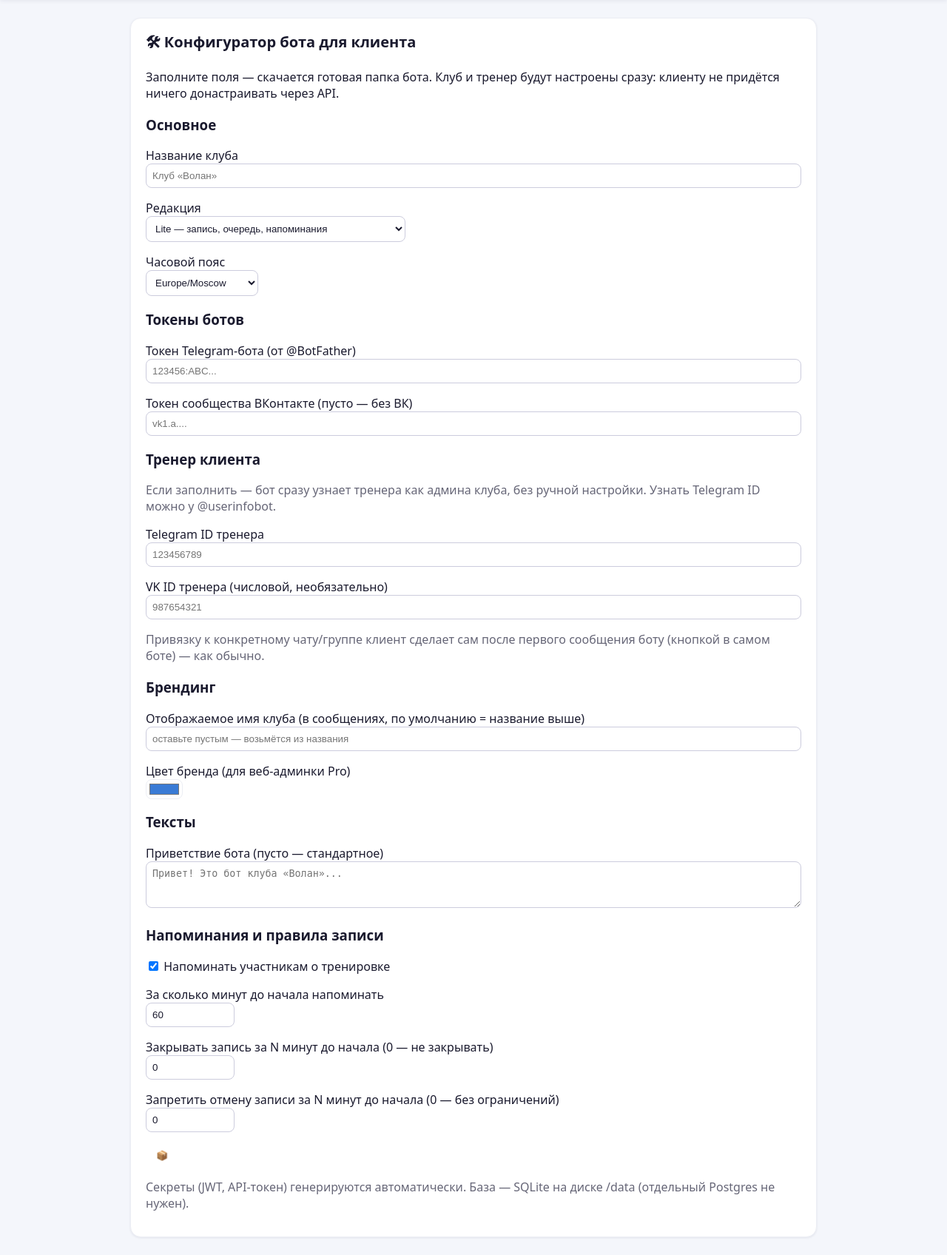
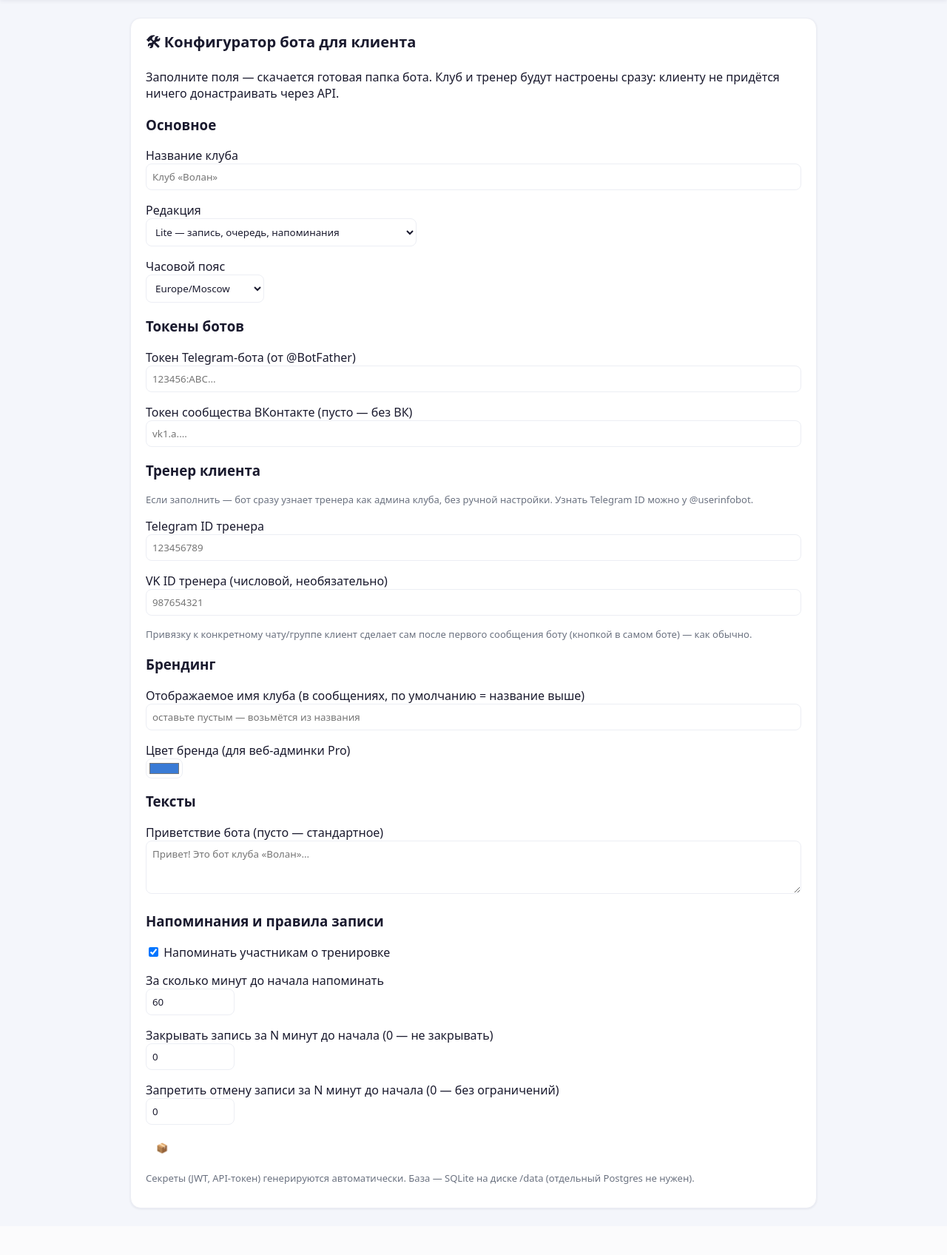
Before and after one commit to Hydwild/sports-training-bot, a FastAPI app: template app/admin/templates/builder.html in a window 1280 px wide. Shown: the part 28-1724 px from the top of the page at 74% size. After the commit the page ends 1663 px from the top, so only its background shows below. Run offline with FastAPI, Linux system fonts and the light colour scheme; the template is opened without the code that fills it, so the values that code supplies are empty; parts of the project's set-up code (start-up, migrations or seed data) failed here and were passed over.

Commit message:
Исправления и улучшения

```diff
--- a/app/admin/templates/base.html
+++ b/app/admin/templates/base.html
@@ -56,12 +56,14 @@
     .no { background: var(--no-bg); color: var(--no-fg); }
     .badge { font-size: 11px; font-weight: 700; letter-spacing: .3px;
              padding: 2px 7px; border-radius: 6px; color: #fff; }
-    .badge.tg { background: #2aabee; }
+    /* цвета подобраны на контраст ≥4.5:1 с белым текстом (WCAG AA) */
+    .badge.tg { background: #1868b0; }
     .badge.vk { background: #4a76a8; }
     .badge.web { background: #6b7280; }
-    .badge.guest { background: #b8860b; }
-    input, select { background: var(--surface); color: var(--text);
-                    border: 1px solid var(--border); border-radius: 8px; }
+    .badge.guest { background: #8a6500; }
+    input, select, textarea { background: var(--surface); color: var(--text);
+                    border: 1px solid var(--border); border-radius: 8px;
+                    font-family: inherit; }
   </style>
 </head>
 <body>
--- a/app/admin/templates/builder.html
+++ b/app/admin/templates/builder.html
@@ -10,17 +10,17 @@
     <h3>Основное</h3>
     <p><label>Название клуба<br>
       <input name="club_name" required placeholder="Клуб «Волан»"
-             style="width:100%;padding:8px;border:1px solid #ccd;border-radius:8px"></label></p>
+             style="width:100%;padding:8px"></label></p>
 
     <p><label>Редакция<br>
       <select name="edition" id="edition" onchange="toggleEdition()"
-              style="padding:8px;border:1px solid #ccd;border-radius:8px">
+              style="padding:8px">
         <option value="lite">Lite — запись, очередь, напоминания</option>
         <option value="pro">Pro — + статистика, экспорт, оплаты, веб-админка</option>
       </select></label></p>
 
     <p><label>Часовой пояс<br>
-      <select name="timezone" style="padding:8px;border:1px solid #ccd;border-radius:8px">
+      <select name="timezone" style="padding:8px">
         <option>Europe/Moscow</option><option>Europe/Kaliningrad</option>
         <option>Europe/Samara</option><option>Asia/Yekaterinburg</option>
         <option>Asia/Omsk</option><option>Asia/Novosibirsk</option>
@@ -31,70 +31,70 @@
     <h3>Токены ботов</h3>
     <p><label>Токен Telegram-бота (от @BotFather)<br>
       <input name="tg_token" required placeholder="123456:ABC..."
-             style="width:100%;padding:8px;border:1px solid #ccd;border-radius:8px"></label></p>
+             style="width:100%;padding:8px"></label></p>
 
     <p><label>Токен сообщества ВКонтакте (пусто — без ВК)<br>
       <input name="vk_token" placeholder="vk1.a...."
-             style="width:100%;padding:8px;border:1px solid #ccd;border-radius:8px"></label></p>
+             style="width:100%;padding:8px"></label></p>
 
     <h3>Тренер клиента</h3>
-    <p style="color:#667">Если заполнить — бот сразу узнает тренера как админа
+    <p class="muted">Если заполнить — бот сразу узнает тренера как админа
        клуба, без ручной настройки. Узнать Telegram ID можно у @userinfobot.</p>
     <p><label>Telegram ID тренера<br>
       <input name="admin_tg_id" type="number" placeholder="123456789"
-             style="width:100%;padding:8px;border:1px solid #ccd;border-radius:8px"></label></p>
+             style="width:100%;padding:8px"></label></p>
     <p><label>VK ID тренера (числовой, необязательно)<br>
       <input name="admin_vk_id" type="number" placeholder="987654321"
-             style="width:100%;padding:8px;border:1px solid #ccd;border-radius:8px"></label></p>
-    <p style="color:#667">Привязку к конкретному чату/группе клиент сделает
+             style="width:100%;padding:8px"></label></p>
+    <p class="muted">Привязку к конкретному чату/группе клиент сделает
        сам после первого сообщения боту (кнопкой в самом боте) — как обычно.</p>
 
     <h3>Брендинг</h3>
     <p><label>Отображаемое имя клуба (в сообщениях, по умолчанию = название выше)<br>
       <input name="brand_name" placeholder="оставьте пустым — возьмётся из названия"
-             style="width:100%;padding:8px;border:1px solid #ccd;border-radius:8px"></label></p>
+             style="width:100%;padding:8px"></label></p>
     <p><label>Цвет бренда (для веб-админки Pro)<br>
       <input name="brand_color" type="color" value="#3a7bd5"></label></p>
 
     <h3>Тексты</h3>
     <p><label>Приветствие бота (пусто — стандартное)<br>
       <textarea name="welcome_text" rows="3" placeholder="Привет! Это бот клуба «Волан»..."
-        style="width:100%;padding:8px;border:1px solid #ccd;border-radius:8px"></textarea></label></p>
+        style="width:100%;padding:8px"></textarea></label></p>
 
     <h3>Напоминания и правила записи</h3>
     <p><label><input type="checkbox" name="reminder_enabled" checked>
        Напоминать участникам о тренировке</label></p>
     <p><label>За сколько минут до начала напоминать<br>
       <input name="reminder_minutes" type="number" min="1" value="60"
-             style="width:120px;padding:8px;border:1px solid #ccd;border-radius:8px"></label></p>
+             style="width:120px;padding:8px"></label></p>
     <p><label>Закрывать запись за N минут до начала (0 — не закрывать)<br>
       <input name="signup_close_minutes" type="number" min="0" value="0"
-             style="width:120px;padding:8px;border:1px solid #ccd;border-radius:8px"></label></p>
+             style="width:120px;padding:8px"></label></p>
     <p><label>Запретить отмену записи за N минут до начала (0 — без ограничений)<br>
       <input name="cancel_lock_minutes" type="number" min="0" value="0"
-             style="width:120px;padding:8px;border:1px solid #ccd;border-radius:8px"></label></p>
+             style="width:120px;padding:8px"></label></p>
 
     <div id="pro-block" style="display:none">
       <h3>Веб-админка (только Pro)</h3>
       <p><label>Username Telegram-бота без @ (для входа через Telegram Login Widget)<br>
         <input name="tg_bot_username" placeholder="MyClubBot"
-               style="width:100%;padding:8px;border:1px solid #ccd;border-radius:8px"></label></p>
+               style="width:100%;padding:8px"></label></p>
       <p><label>Публичный адрес сайта (после первого деплоя на Railway, можно оставить пустым)<br>
         <input name="public_base_url" placeholder="https://имя-проекта.up.railway.app"
-               style="width:100%;padding:8px;border:1px solid #ccd;border-radius:8px"></label></p>
+               style="width:100%;padding:8px"></label></p>
 
       <h3>Приём оплаты ЮKassa (необязательно, можно настроить позже)</h3>
       <p><label>Shop ID<br>
         <input name="yookassa_shop_id"
-               style="width:100%;padding:8px;border:1px solid #ccd;border-radius:8px"></label></p>
+               style="width:100%;padding:8px"></label></p>
       <p><label>Секретный ключ<br>
         <input name="yookassa_secret_key"
-               style="width:100%;padding:8px;border:1px solid #ccd;border-radius:8px"></label></p>
+               style="width:100%;padding:8px"></label></p>
     </div>
 
     <p><button class="btn" type="submit">📦 Собрать и скачать бота</button></p>
   </form>
-  <p style="color:#667">Секреты (JWT, API-токен) генерируются автоматически.
+  <p class="muted">Секреты (JWT, API-токен) генерируются автоматически.
      База — SQLite на диске /data (отдельный Postgres не нужен).</p>
 </div>
 <script>
--- a/app/admin/templates/dashboard.html
+++ b/app/admin/templates/dashboard.html
@@ -7,7 +7,7 @@
     <a class="btn sm" href="/admin/builder">🛠 Конфигуратор</a>
     <a class="btn sm" href="/admin/backup">💾 Скачать бэкап</a>
   </p>
-  <p style="color:#667">
+  <p class="muted">
     🌐 Публичная страница записи:
     <a href="/club/{{ tenant_id }}" target="_blank">/club/{{ tenant_id }}</a>
     · <a href="/club/{{ tenant_id }}/qr" target="_blank">QR-код для печати</a>
@@ -29,7 +29,8 @@
     {% endfor %}
   </table>
   {% else %}
-  <p class="muted">Тренировок пока нет.</p>
+  <p class="muted" style="text-align:center;padding:24px 0">🏸 Тренировок пока нет —
+    создайте первую через бота в Telegram/VK.</p>
   {% endif %}
 </div>
 {% endblock %}
--- a/app/core/config.py
+++ b/app/core/config.py
@@ -70,6 +70,9 @@ class Settings(BaseSettings):
     # --- Прочее ---
     timezone: str = "Europe/Moscow"
     log_dir: str = "logs"
+    # SaaS: Telegram ID владельца площадки — получает алерты об истекающей
+    # оплате клубов (см. tasks._daily_maintenance). Пусто — алерты не шлются.
+    platform_owner_tg_id: int = 0
 
     # --- Платежи ---
     # ЮKassa (рабочий провайдер)
--- a/app/main.py
+++ b/app/main.py
@@ -42,6 +42,7 @@ async def _ensure_columns(conn) -> None:
         ("tenants", "tg_token", "VARCHAR(200)"),
         ("tenants", "vk_token", "VARCHAR(200)"),
         ("trainings", "group_message_id", "BIGINT"),
+        ("outbox", "attempts", "INTEGER DEFAULT 0"),
     ]
     for table, column, coltype in wanted:
         try:
--- a/app/models/entities.py
+++ b/app/models/entities.py
@@ -192,6 +192,9 @@ class Outbox(Base):
     user_id: Mapped[int] = mapped_column(BigInteger)
     text: Mapped[str] = mapped_column(Text)
     sent: Mapped[bool] = mapped_column(Boolean, default=False, index=True)
+    # число неудачных попыток доставки; после лимита сообщение считается
+    # безнадёжным и снимается с очереди, чтобы не ретраить вечно (см. tasks.py)
+    attempts: Mapped[int] = mapped_column(Integer, default=0)
     created_at: Mapped[dt.datetime] = mapped_column(
         DateTime(timezone=True), default=_utcnow
     )
--- a/app/services/payment_service.py
+++ b/app/services/payment_service.py
@@ -82,7 +82,10 @@ async def handle_webhook(session: AsyncSession, provider_name: str,
         return False
 
     g = GlobalRepository(session)
-    payment = await g.get_payment_by_provider_id_global(pid)
+    # блокируем строку платежа: провайдеры повторяют вебхуки при таймауте,
+    # без лока два почти одновременных запроса могут оба пройти проверку
+    # статуса ниже до commit друг друга и задвоить уведомление об оплате.
+    payment = await g.get_payment_by_provider_id_global_for_update(pid)
     if payment is None:
         logger.warning("Вебхук: платёж %s не найден в базе", pid)
         return False
```
Also changed, not shown: app/admin/templates/settings.html (+6 -6 lines), app/bots/views.py (+16 -4 lines), app/repositories/repo.py (+22 -0 lines), app/services/booking.py (+27 -18 lines), app/services/tasks.py (+28 -11 lines), tests/test_guest_signup.py (+14 -0 lines), tests/test_outbox_retry.py (added, +90 -0 lines), tests/test_user_profiles.py (+47 -0 lines).
